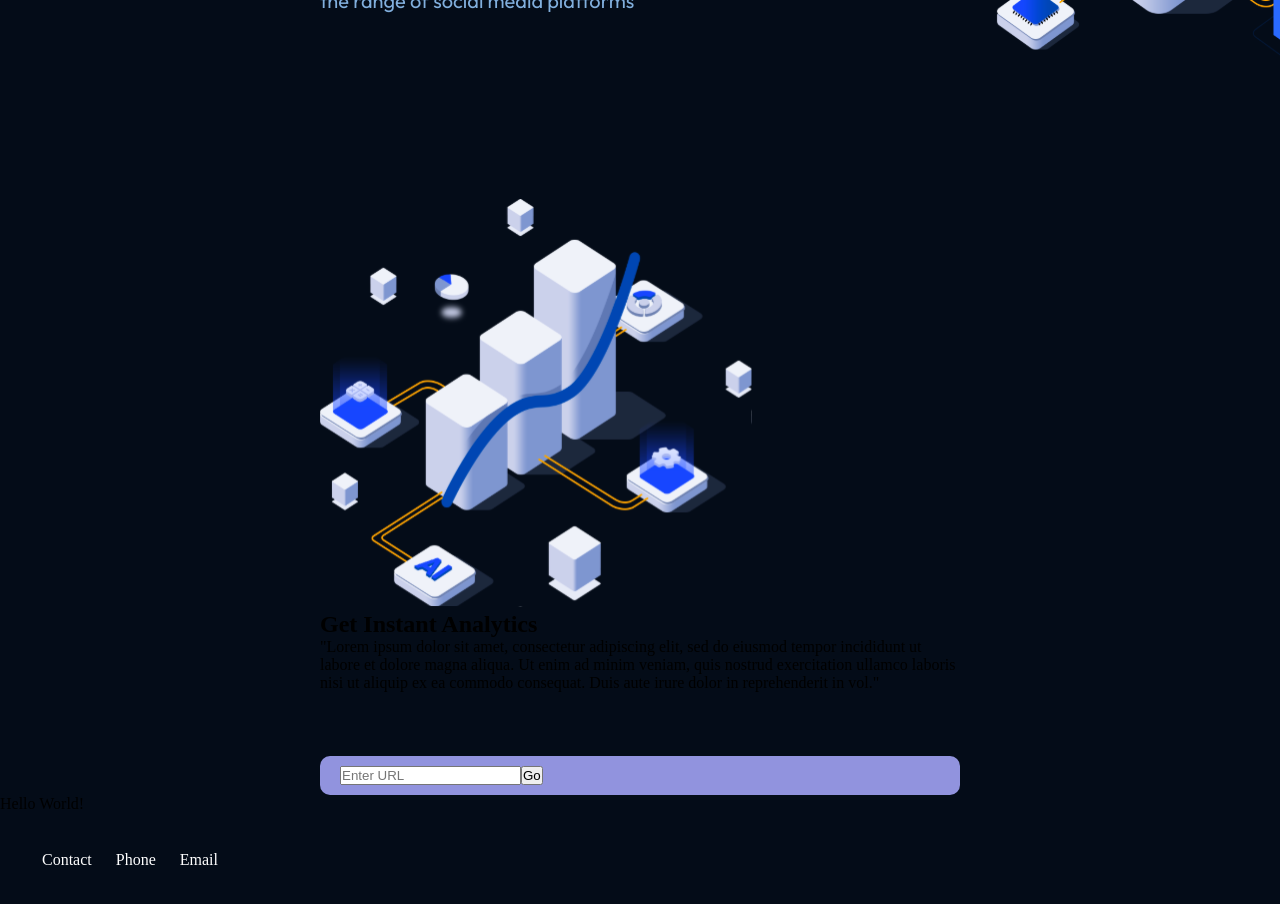
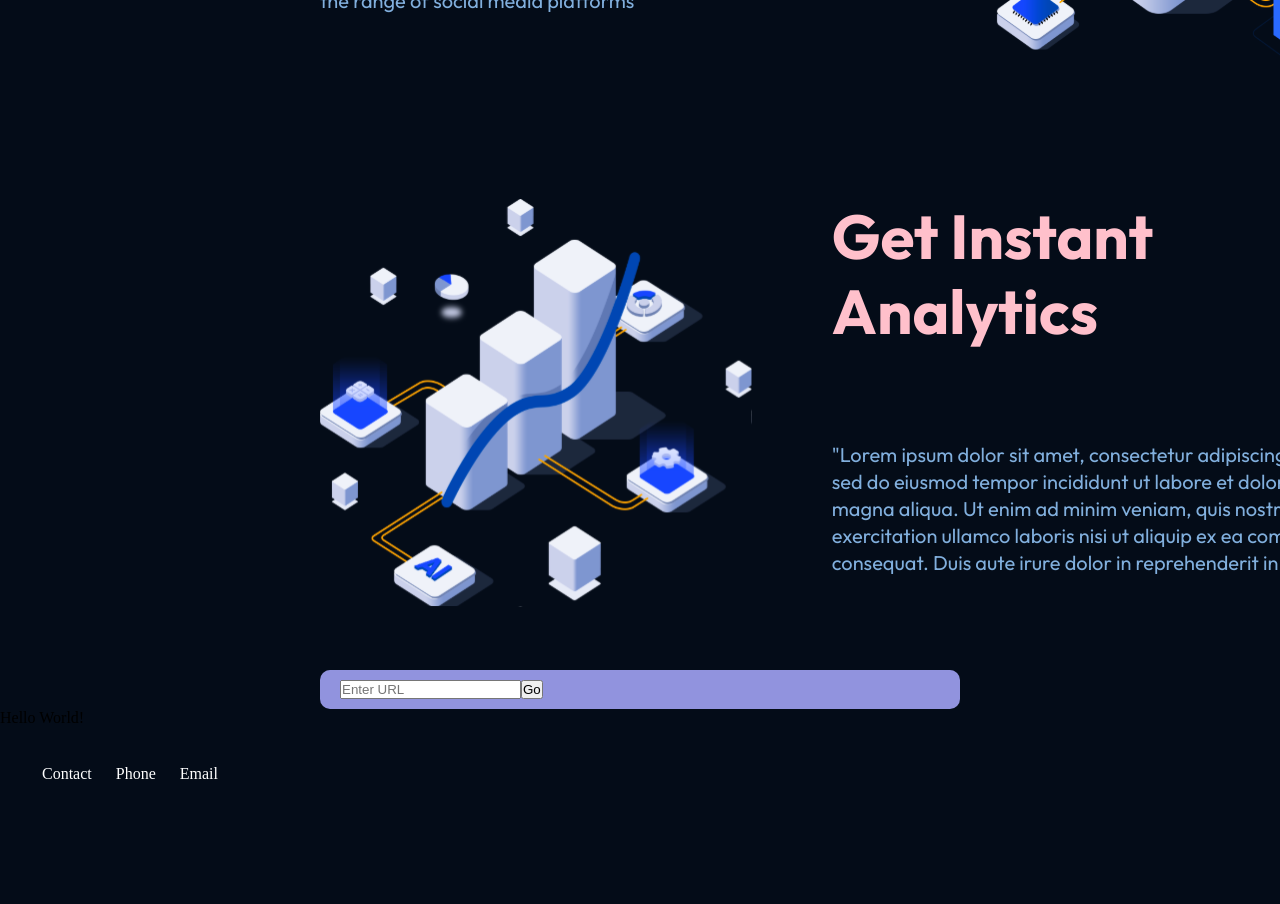
Before and after one commit to atroitskaia/capstone-project, a React (Create React App) app: page / in a window 1280 px wide. Shown: the part 600-1504 px from the top of the page. After the commit the page ends 1421 px from the top, so only its background shows below. Built offline with nearby package versions, Linux system fonts and the light colour scheme.

Commit message:
update layout

```diff
--- a/src/App.js
+++ b/src/App.js
@@ -8,7 +8,7 @@ const App = () => (
     <div className="App">
         <Header />
         <MainLanding />
-        {/* <AnalyticsLink /> */}
+        {/* <AnalyticsLink />  */}
         <Footer />
     </div>
 );
--- a/src/components/analytics/analytics.css
+++ b/src/components/analytics/analytics.css
@@ -0,0 +1,76 @@
+.moodninja__features {
+    display: flex;
+  }
+
+.mmodninja__features.section__padding {
+  display: flex;
+}
+
+  .moodninja__features-content {
+    flex: 1;
+    display: flex;
+    justify-content: center;
+    align-items: flex-start;
+    flex-direction: column;
+    margin-right: 5rem;
+  }
+
+  .moodninja__features-content h2 {
+    position: initial;
+    width: 518px;
+    height: 122px;
+    left: 1200px;
+    top: 791px;
+    font-family: var(--font-family);
+    font-weight: 800;
+
+    flex: 1;
+    display: flex;
+    justify-content: center;
+    align-items: flex-start;
+    font-family: "Outfit";
+    font-style: normal;
+    font-size: 62px;
+    line-height: 75px;
+    text-transform: capitalize;
+
+}
+
+.moodninja__features-text {
+    color: pink;
+}
+
+.moodninja__features-content p {
+    /* features */
+    position: initial;
+    width: 522px;
+    /* height: 395px; */
+    left: 1200px;
+    right: 14rem;
+    top: 966px;
+    padding-bottom: 30px;
+
+    /* body text */
+    font-family: var(--font-family);
+    font-style: normal;
+    font-weight: 400;
+    font-size: 20px;
+    line-height: 27px;
+    color: var(--color-text);
+
+    margin-top: 1.5rem;
+  }
+
+  .moodninja__features-image {
+    /* aboutIllustration */
+
+    position: initial;
+    width: 431.72px;
+    height: 407.22px;
+    left: 300px;
+    right: 14rem;
+    top: 766px;
+    margin-right: 5rem;
+
+    /* background: url(Illustration 1.png); */
+  }
```
